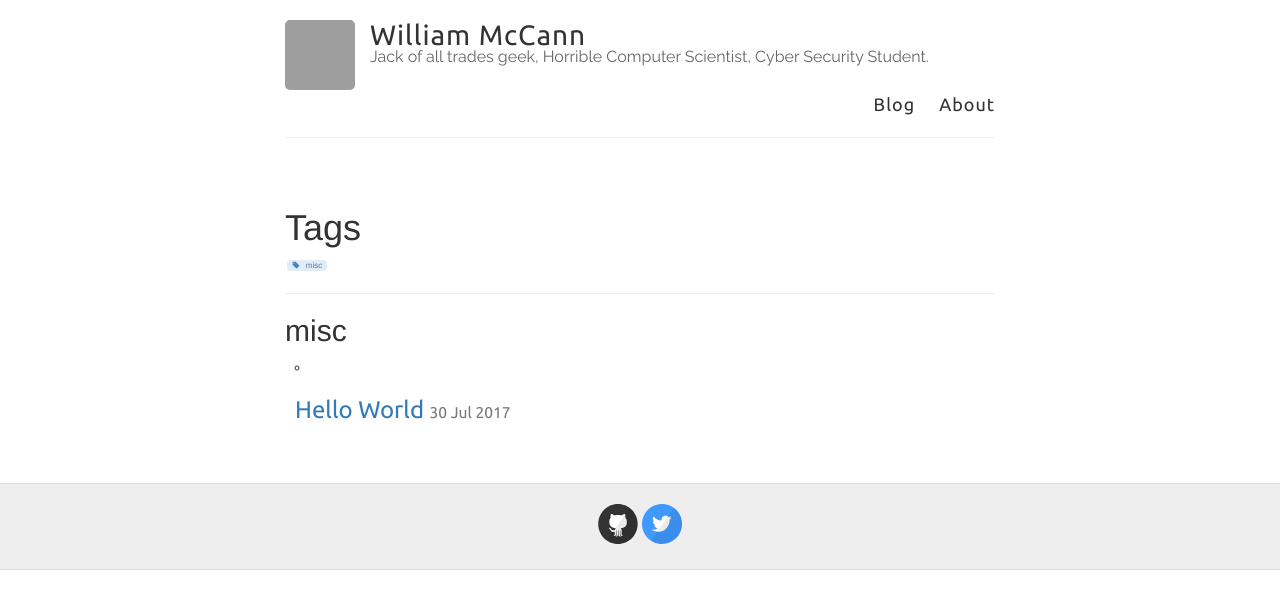
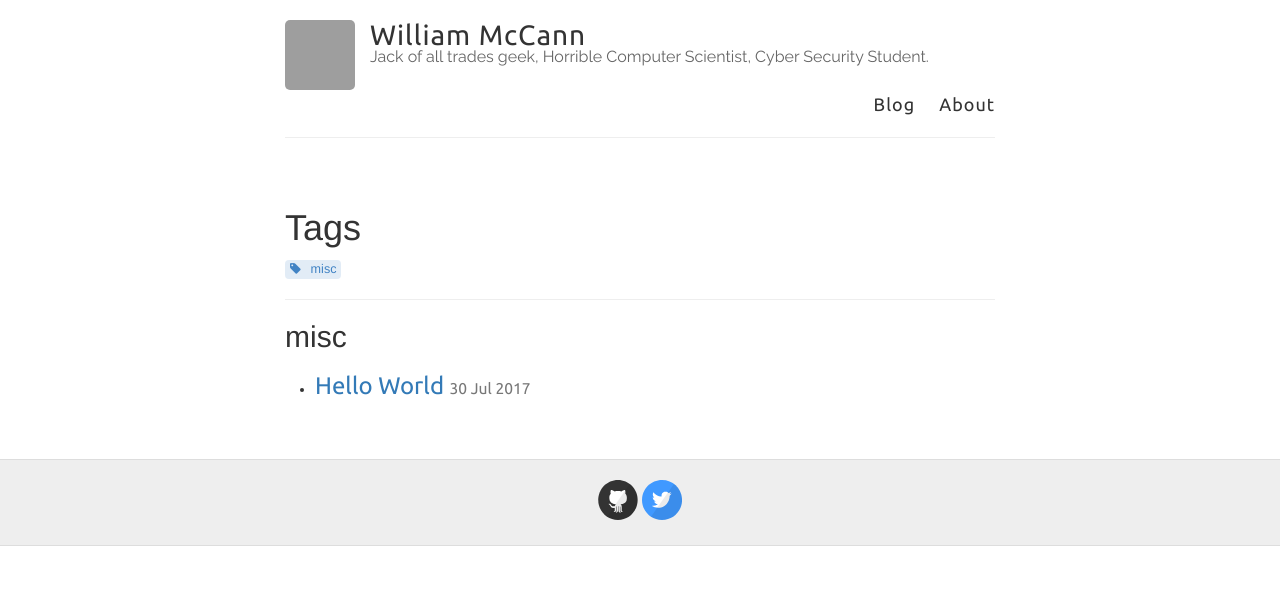
Before and after one commit to wjmccann/wjmccann.github.io, a Jekyll site: the page built from blog/tags.html, in a window 1280 px wide. Shown: the top 609 px of the page. Built offline with Jekyll 4.4.1, drawn with Linux system fonts in a browser that asks for light colours; nearby versions of some CDN libraries; grey boxes are pictures that could not be loaded.

Commit message:
Update tags.html

```diff
--- a/blog/tags.html
+++ b/blog/tags.html
@@ -38,14 +38,11 @@ The purpose of this snippet is to list all the tags you have in your site.
 =======================
 {% endcomment %}
 <h1>Tags</h1>
-<div class="tags-expo">
-<div class="tags-expo-list">
 {% for tag in tags %}
 	<a href="#{{ tag | slugify }}" class="post-tag"> {{ tag }} </a>
 {% endfor %}
-</div>
 <hr/>
- <div class="tags-expo-section">
+
 
 {% comment %}
 =======================
@@ -69,5 +66,3 @@ The purpose of this snippet is to list all your posts posted with a certain tag.
 	 {% endfor %}
 	</ul>
 {% endfor %}
-	</div>
-</div>
```
